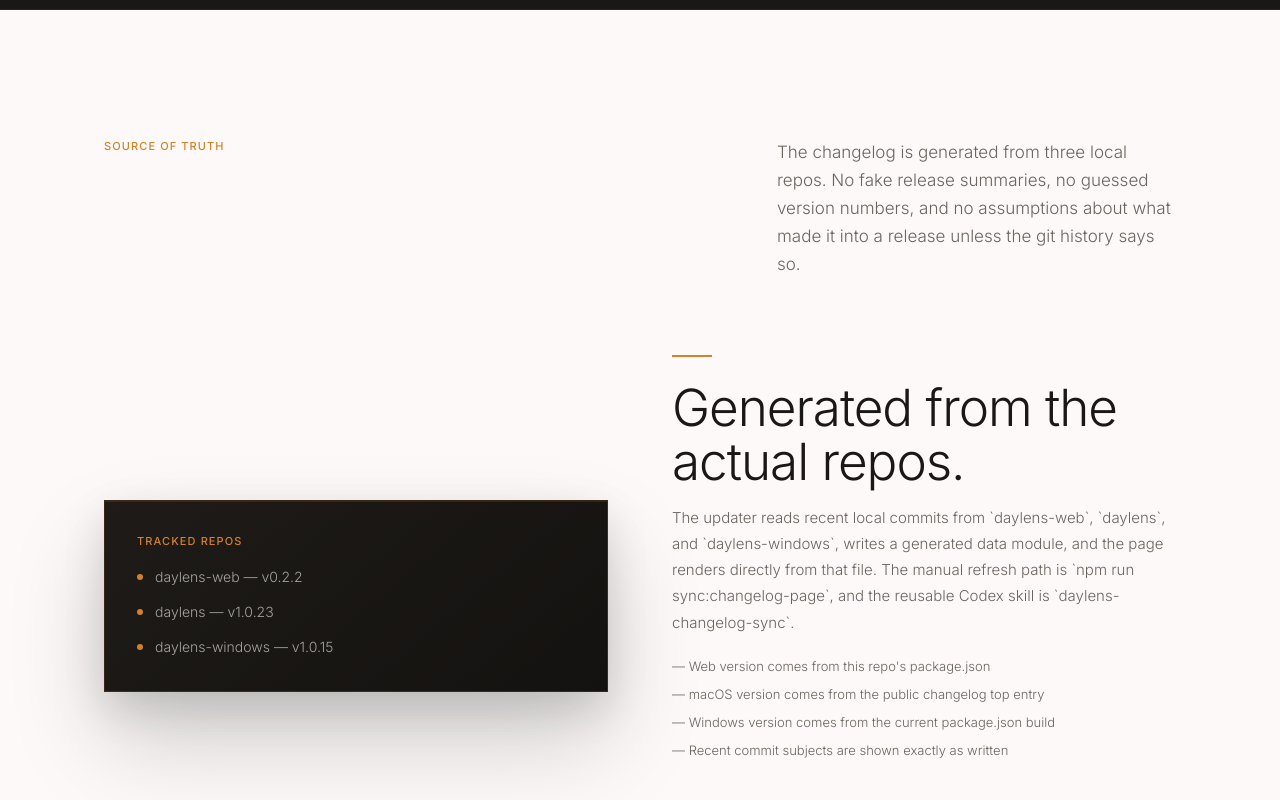
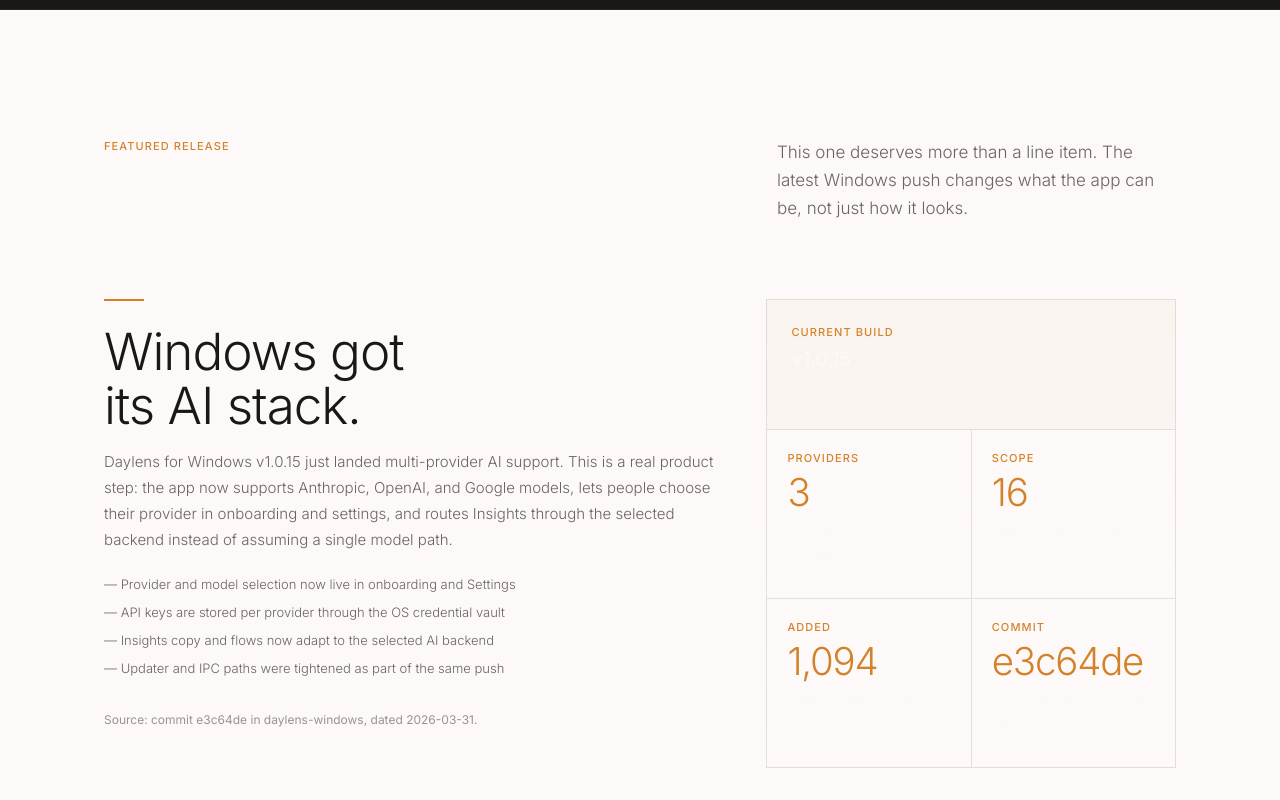
Before and after one commit to irachrist1/daylens-web, a Next.js app: page /daylens/changelog in a window 1280 px wide. Shown: the part 1020-1820 px from the top of the page. Built offline with nearby package versions, Linux system fonts and the light colour scheme; no server answers.

Commit message:
Feature major Windows changelog update

```diff
--- a/app/components/ChangelogPageClient.tsx
+++ b/app/components/ChangelogPageClient.tsx
@@ -37,6 +37,9 @@
       minute: "2-digit",
     }
   );
+  const latestWindowsCommit = windowsSurface?.recentCommits[0];
+  const hasFeaturedWindowsMoment =
+    latestWindowsCommit?.subject === "Add multi-provider AI support for Windows";
 
   return (
     <div className="lp">
@@ -149,6 +152,81 @@
           ))}
         </div>
       </div>
+
+      {hasFeaturedWindowsMoment ? (
+        <section className="lp-section lp-section--light">
+          <div className="lp-container">
+            <div className="lp-section-intro reveal">
+              <span className="text-label lp-overline-dark">Featured release</span>
+              <p className="lp-section-desc">
+                This one deserves more than a line item. The latest Windows push
+                changes what the app can be, not just how it looks.
+              </p>
+            </div>
+
+            <div className="lp-featured-release">
+              <div className="lp-featured-release-body reveal">
+                <div className="lp-accent-rule" />
+                <h2 className="text-display-md lp-feature-title">
+                  Windows got
+                  <br />
+                  its AI stack.
+                </h2>
+                <p className="lp-feature-body">
+                  Daylens for Windows v{windowsSurface?.version} just landed
+                  multi-provider AI support. This is a real product step: the
+                  app now supports Anthropic, OpenAI, and Google models, lets
+                  people choose their provider in onboarding and settings, and
+                  routes Insights through the selected backend instead of
+                  assuming a single model path.
+                </p>
+                <ul className="lp-bullets">
+                  <li>— Provider and model selection now live in onboarding and Settings</li>
+                  <li>— API keys are stored per provider through the OS credential vault</li>
+                  <li>— Insights copy and flows now adapt to the selected AI backend</li>
+                  <li>— Updater and IPC paths were tightened as part of the same push</li>
+                </ul>
+                <p className="lp-featured-release-note">
+                  Source: commit {windowsSurface?.latestCommitHash} in{" "}
+                  {REPO_LABELS.windows}, dated {windowsSurface?.latestCommitDate}.
+                </p>
+              </div>
+
+              <div className="lp-featured-release-panel reveal delay-200">
+                <div className="lp-featured-release-stat">
+                  <span className="text-label lp-story-mini-label">Current build</span>
+                  <p className="lp-story-surface-title">v{windowsSurface?.version}</p>
+                  <p className="lp-story-surface-copy">Windows app</p>
+                </div>
+                <div className="lp-featured-release-grid">
+                  <div className="lp-featured-release-cell">
+                    <span className="text-label lp-story-mini-label">Providers</span>
+                    <p className="lp-featured-release-value">3</p>
+                    <p className="lp-story-surface-copy">Anthropic, OpenAI, Google</p>
+                  </div>
+                  <div className="lp-featured-release-cell">
+                    <span className="text-label lp-story-mini-label">Scope</span>
+                    <p className="lp-featured-release-value">16</p>
+                    <p className="lp-story-surface-copy">files changed in the commit</p>
+                  </div>
+                  <div className="lp-featured-release-cell">
+                    <span className="text-label lp-story-mini-label">Added</span>
+                    <p className="lp-featured-release-value">1,094</p>
+                    <p className="lp-story-surface-copy">lines shipped in the push</p>
+                  </div>
+                  <div className="lp-featured-release-cell">
+                    <span className="text-label lp-story-mini-label">Commit</span>
+                    <p className="lp-featured-release-value">
+                      {windowsSurface?.latestCommitHash}
+                    </p>
+                    <p className="lp-story-surface-copy">major Windows product step</p>
+                  </div>
+                </div>
+              </div>
+            </div>
+          </div>
+        </section>
+      ) : null}
 
       <section className="lp-section lp-section--light">
         <div className="lp-container">
--- a/app/globals.css
+++ b/app/globals.css
@@ -2414,6 +2414,52 @@
   color: rgba(252,249,248,0.82);
 }
 
+.lp-featured-release {
+  display: grid;
+  grid-template-columns: minmax(0, 1.2fr) minmax(320px, 0.8fr);
+  gap: clamp(1.5rem, 4vw, 3rem);
+  align-items: start;
+}
+
+.lp-featured-release-panel {
+  border: 1px solid var(--lp-divider);
+  background: linear-gradient(180deg, rgba(212,130,42,0.04), rgba(26,24,22,0.015));
+}
+
+.lp-featured-release-stat {
+  padding: 1.5rem;
+  border-bottom: 1px solid var(--lp-divider);
+}
+
+.lp-featured-release-grid {
+  display: grid;
+  grid-template-columns: repeat(2, minmax(0, 1fr));
+  gap: 1px;
+  background: var(--lp-divider);
+}
+
+.lp-featured-release-cell {
+  background: var(--lp-bone);
+  padding: 1.25rem;
+  min-height: 10.5rem;
+}
+
+.lp-featured-release-value {
+  margin: 0.45rem 0 0.35rem;
+  font-size: clamp(1.5rem, 3vw, 2.4rem);
+  line-height: 1;
+  letter-spacing: -0.03em;
+  font-weight: 300;
+  color: var(--lp-accent);
+}
+
+.lp-featured-release-note {
+  margin: 1.4rem 0 0;
+  font-size: 0.75rem;
+  line-height: 1.65;
+  color: var(--lp-ink-faint);
+}
+
 .lp-release-list {
   display: flex;
   flex-direction: column;
@@ -2586,6 +2632,10 @@
     gap: 1.5rem;
   }
 
+  .lp-featured-release {
+    grid-template-columns: 1fr;
+  }
+
   .lp-release-groups {
     grid-template-columns: 1fr;
   }
@@ -2609,6 +2659,10 @@
 
   .lp-story-wide-stats,
   .lp-story-surface-grid {
+    grid-template-columns: 1fr;
+  }
+
+  .lp-featured-release-grid {
     grid-template-columns: 1fr;
   }
 }
```
